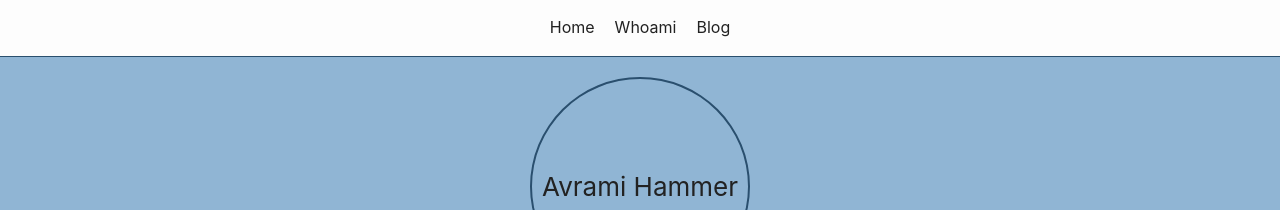
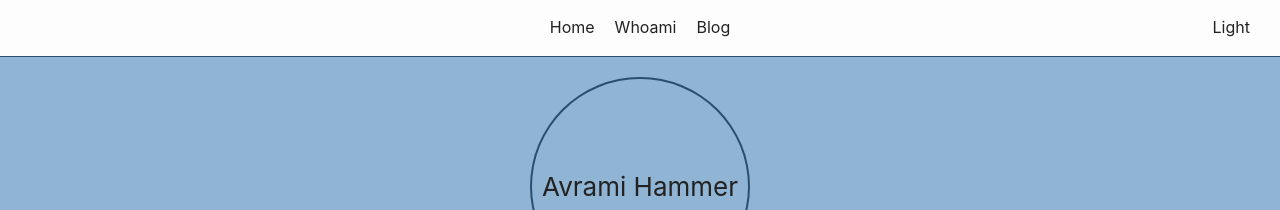
Before and after one commit to avra-m3/hammer-inc.github.io, a Jekyll site: the page built from index.html, in a window 1280 px wide. Shown: the top 210 px of the page. Built offline with Jekyll 4.4.1, drawn with Linux system fonts in a browser that asks for light colours; the list of posts is cut into pages by our own code.

Commit message:
Forgot to remove if mode != prod

```diff
--- a/_includes/header.html
+++ b/_includes/header.html
@@ -17,9 +17,7 @@
                 <a class="page-link" href="{{ my_page.url | relative_url }}">{{ my_page.title | escape }}</a>
                 {%- endif -%}
                 {%- endfor -%}
-                {%- if jekyll.environment != 'production' %}
                 {% include themes.html %}
-                {% endif %}
             </div>
         </nav>
         {%- endif -%}
```
